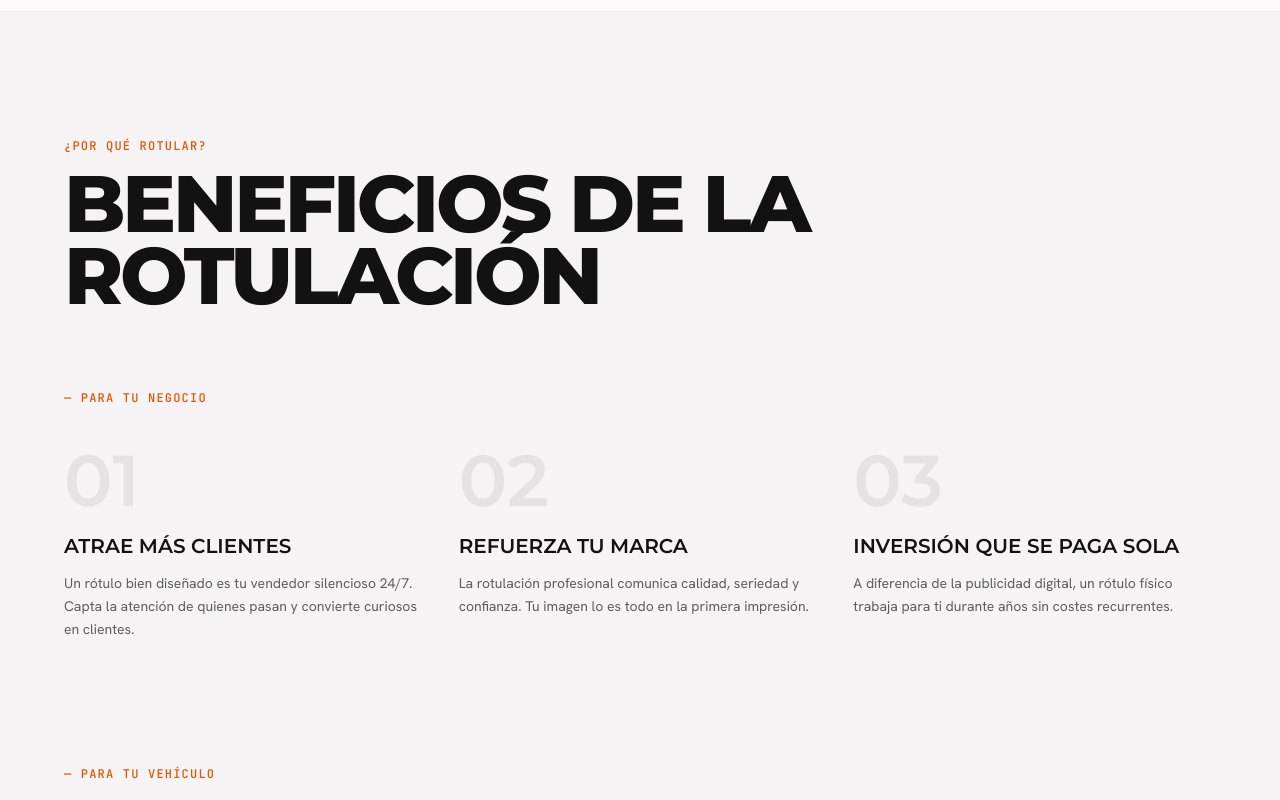
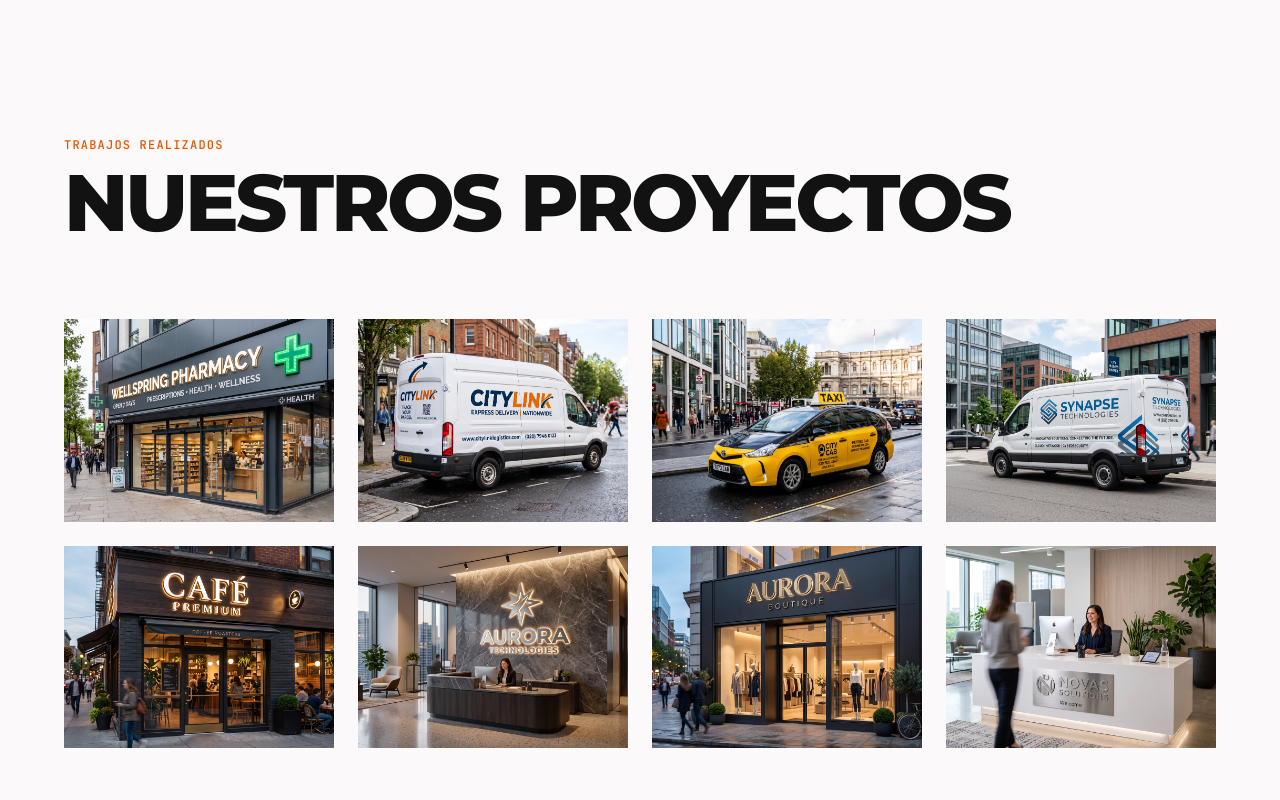
Before and after one commit to elgranjm3000/rotulossalmozora, a Next.js app: page / in a window 1280 px wide. Shown: the part 1720-2520 px from the top of the page. Built offline with nearby package versions, Linux system fonts and the light colour scheme.

Commit message:
Fix images not visible: reduce hero overlay, simplify gallery

```diff
--- a/app/page.tsx
+++ b/app/page.tsx
@@ -2,6 +2,7 @@
 import { Hero } from '@/components/Hero'
 import { TrustedBy } from '@/components/TrustedBy'
 import { Services } from '@/components/Services'
+import { Gallery } from '@/components/Gallery'
 import { Benefits } from '@/components/Benefits'
 import { Process } from '@/components/Process'
 import { Testimonial } from '@/components/Testimonial'
@@ -16,6 +17,7 @@
         <Hero />
         <TrustedBy />
         <Services />
+        <Gallery />
         <Benefits />
         <Process />
         <Testimonial />
--- /dev/null
+++ b/components/Gallery.tsx
@@ -0,0 +1,70 @@
+'use client'
+
+import { useEffect, useRef } from 'react'
+
+const trabajos = [
+  { src: '/images/trabajo-1.webp', alt: 'Trabajo de rotulación - rótulos Almazora' },
+  { src: '/images/trabajo-2.webp', alt: 'Fabricación de rótulos Almazora' },
+  { src: '/images/trabajo-3.webp', alt: 'Rotulación profesional Almazora' },
+  { src: '/images/trabajo-4.webp', alt: 'Rótulos para negocio Almazora' },
+  { src: '/images/trabajo-5.webp', alt: 'Rotulación de fachadas Almazora' },
+  { src: '/images/trabajo-6.webp', alt: 'Señalética corporativa Almazora' },
+  { src: '/images/trabajo-7.webp', alt: 'Rotulación de vehículos Almazora' },
+  { src: '/images/trabajo-8.webp', alt: 'Letreros y rótulos luminosos Almazora' },
+]
+
+export function Gallery() {
+  const sectionRef = useRef<HTMLElement>(null)
+
+  useEffect(() => {
+    const observer = new IntersectionObserver(
+      (entries) => {
+        entries.forEach((entry) => {
+          if (entry.isIntersecting) {
+            entry.target.querySelectorAll('.reveal').forEach((el: Element, i: number) => {
+              setTimeout(() => {
+                el.classList.add('active')
+              }, i * 100)
+            })
+          }
+        })
+      },
+      { threshold: 0.05 }
+    )
+
+    if (sectionRef.current) {
+      observer.observe(sectionRef.current)
+    }
+
+    return () => observer.disconnect()
+  }, [])
+
+  return (
+    <section ref={sectionRef} className="py-section px-4 sm:px-6 lg:px-16 max-w-container mx-auto">
+      <div className="mb-16 lg:mb-20">
+        <h2 className="reveal section-label mb-4">Trabajos Realizados</h2>
+        <h3 className="reveal section-title">Nuestros Proyectos</h3>
+      </div>
+
+      <div className="grid grid-cols-1 sm:grid-cols-2 lg:grid-cols-4 gap-4 lg:gap-6">
+        {trabajos.map((trabajo, index) => (
+          <div key={index} className="reveal group overflow-hidden bg-backgroundAlt">
+            <div className="relative aspect-[4/3] overflow-hidden">
+              <img
+                src={trabajo.src}
+                alt={trabajo.alt}
+                loading="lazy"
+                className="w-full h-full object-cover transition-transform duration-700 group-hover:scale-105"
+              />
+              {/* Overlay on hover */}
+              <div className="absolute inset-0 bg-primary/0 group-hover:bg-primary/10 transition-colors duration-500" />
+              {/* Corner markings */}
+              <div className="absolute top-3 left-3 w-5 h-5 border-t-2 border-l-2 border-white/0 group-hover:border-white/70 transition-all duration-500" />
+              <div className="absolute bottom-3 right-3 w-5 h-5 border-b-2 border-r-2 border-white/0 group-hover:border-white/70 transition-all duration-500" />
+            </div>
+          </div>
+        ))}
+      </div>
+    </section>
+  )
+}
--- a/components/Hero.tsx
+++ b/components/Hero.tsx
@@ -36,10 +36,10 @@
         <div
           className="w-full h-full bg-cover bg-center scale-105"
           style={{
-            backgroundImage: "url('https://images.unsplash.com/photo-1621275471769-e6aa344546d5?q=80&w=2073')",
+            backgroundImage: "url('/images/hero-banner.webp')",
           }}
         />
-        <div className="absolute inset-0 bg-white/55" />
+        <div className="absolute inset-0 bg-gradient-to-r from-white/70 via-white/40 to-white/20" />
       </div>
 
       {/* Content */}
```
